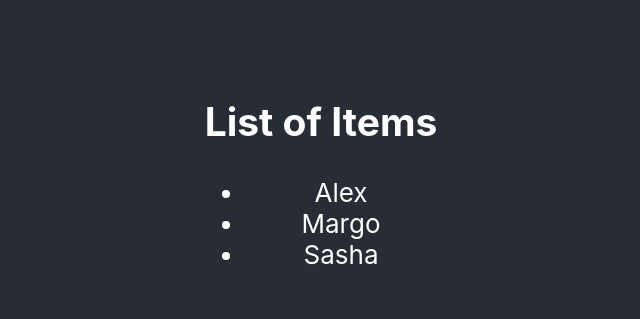
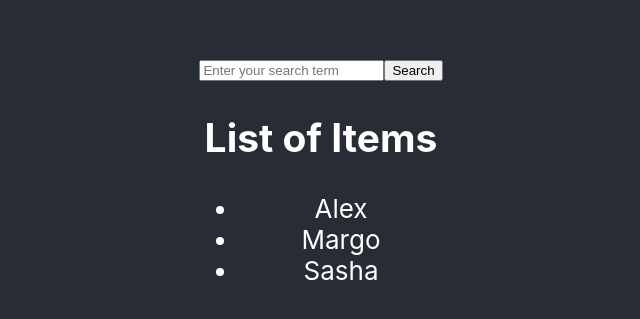
Before and after one commit to igorksk/search-app, a React (Create React App) app: page / in a window 1280 px wide. Shown: the part 219-538 px from the top of the page, without its empty margins (319-959 px from the left). Built offline with nearby package versions, Linux system fonts and the light colour scheme.

Commit message:
Add filter button

```diff
--- a/src/SearchList.tsx
+++ b/src/SearchList.tsx
@@ -1,6 +1,21 @@
+import { useState } from "react";
 import { DATA, Person } from "./CustomersDB";
 
 const SearchList: React.FC = () => {
+
+  const [customersList, ] = useState<Person[]>(DATA);
+  const [filteredCustomersList, setFilteredCustomersList] = useState<Person[]>(DATA);
+
+  const [searchTerm, setSearchTerm] = useState<string>('');
+
+    const handleSearch = () => {
+      if (searchTerm === '') {
+        setFilteredCustomersList(customersList);
+      } else {
+        setFilteredCustomersList(customersList.filter((c) => c.name === searchTerm))
+      }
+    };
+
     // Function to map data to HTML list
     const mapDataToHtmlList = (data : Person[]): JSX.Element[] => {
       return data.map((item, index) => (
@@ -10,9 +25,16 @@ const SearchList: React.FC = () => {
 
     return (
       <div>
+        <input
+          type="text"
+          placeholder="Enter your search term"
+          value={searchTerm}
+          onChange={(e) => setSearchTerm(e.target.value)}
+        />
+        <button onClick={handleSearch}>Search</button>
         <h2>List of Items</h2>
         <ul>
-          {mapDataToHtmlList(DATA)}
+          {mapDataToHtmlList(filteredCustomersList)}
         </ul>
       </div>
     );
```
